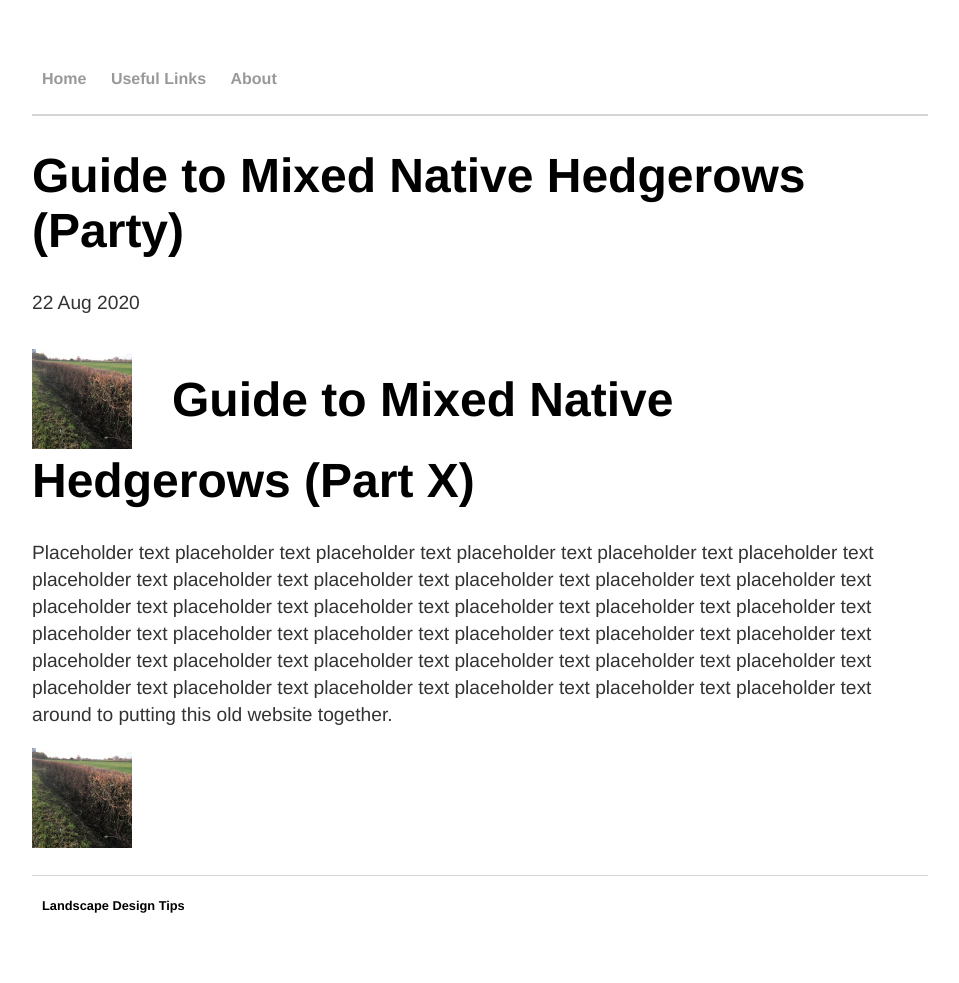
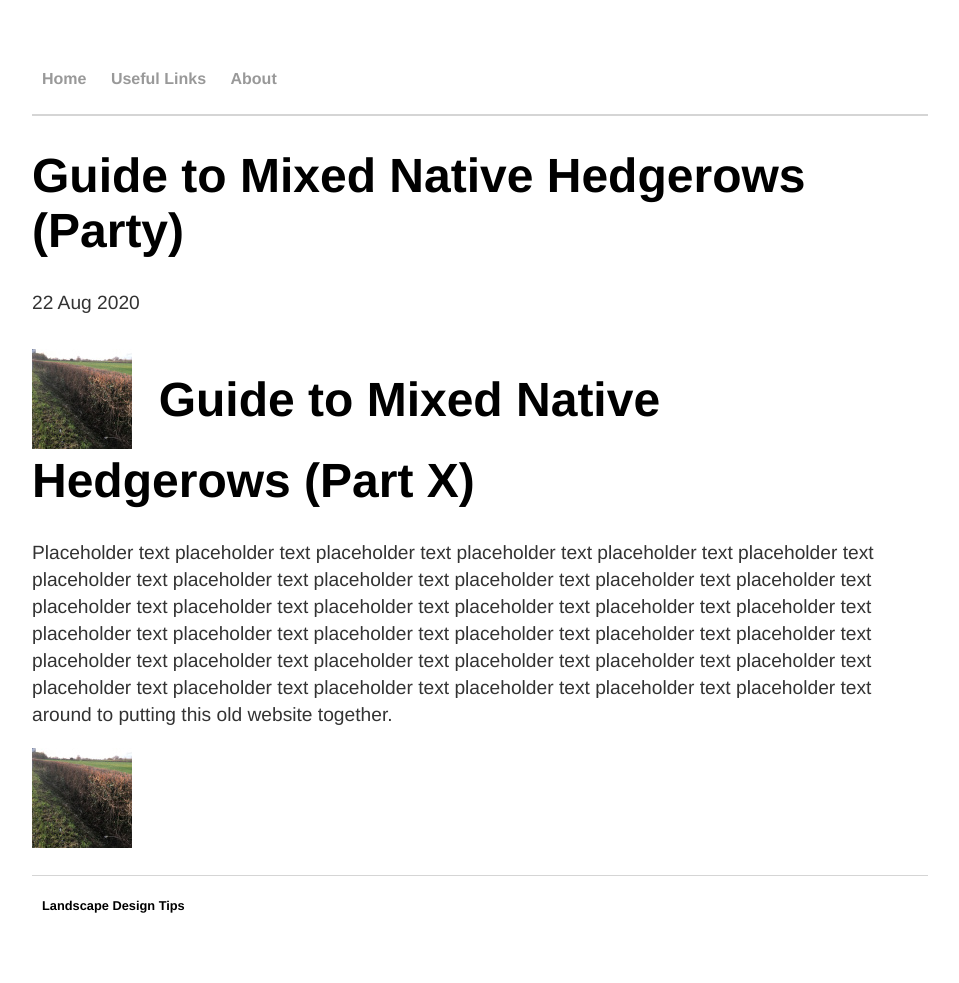
Before and after one commit to Quixoty/ORIG, a Jekyll site: the page built from _posts/2020-08-22-Guide to mixed native hedgerows (part 1).md, in a window 1280 px wide. Shown: the whole page, without its empty margins (160-1119 px from the left). Built offline with Jekyll 4.4.1, drawn with Linux system fonts in a browser that asks for light colours.

Commit message:
Update 2020-08-22-Guide to mixed native hedgerows (part 1).md

```diff
--- a/_posts/2020-08-22-Guide to mixed native hedgerows (part 1).md
+++ b/_posts/2020-08-22-Guide to mixed native hedgerows (part 1).md
@@ -6,7 +6,7 @@
 
 date: 2020-08-22
 ---
-<h1><img src="/assets/images/nativehedge1-100.JPG" style="vertical-align: middle;" width="100px"/><span style="vertical-align: middle;">&nbsp;&nbsp; Guide to Mixed Native Hedgerows (Part X)</span></h1>
+<h1><img src="/assets/images/nativehedge1-100.JPG" style="vertical-align: middle;" width="100px"/><span style="vertical-align: middle;">&nbsp; Guide to Mixed Native Hedgerows (Part X)</span></h1>
 
 Placeholder text placeholder text placeholder text placeholder text placeholder text placeholder text placeholder text placeholder text placeholder text placeholder text placeholder text placeholder text placeholder text placeholder text placeholder text placeholder text placeholder text placeholder text placeholder text placeholder text placeholder text placeholder text placeholder text placeholder text placeholder text placeholder text placeholder text placeholder text placeholder text placeholder text placeholder text placeholder text placeholder text placeholder text placeholder text placeholder text around to putting this old website together.
 
```
